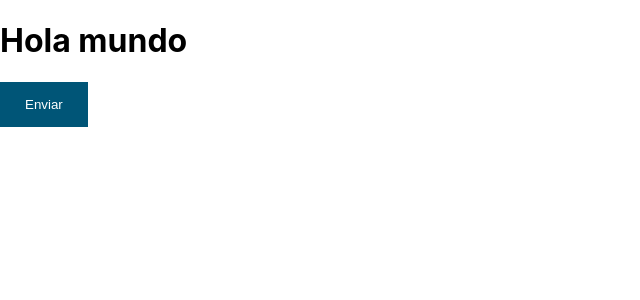
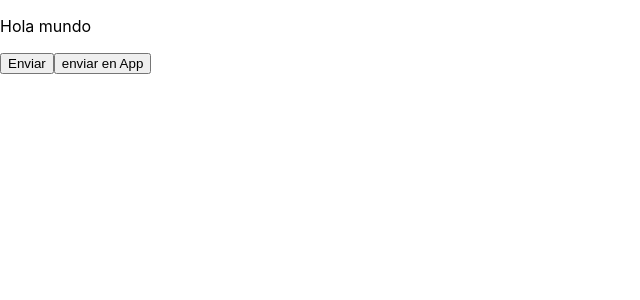
Before and after one commit to jdanielmrada/courceReact, a React (Create React App) app: page / in a window 1280 px wide. Shown: the top 300 px of the page, without its empty margins (0-640 px from the left). Built offline with nearby package versions, Linux system fonts and the light colour scheme.

Commit message:
mount, update, unmount

```diff
--- a/src/App.js
+++ b/src/App.js
@@ -1,14 +1,55 @@
-import Button from "./button"
+import { Component } from "react"
 
-const App = () => {
-    return (
-        <div>
-            <h1>Hola mundo</h1>
-            <Button onClick={() => console.log('clickead')}>
+class Button extends Component {
+    state = {}
+    constructor(props) {
+        super(props)
+        console.log('constructor', props);
+    }
+    componentDidMount() {
+        console.log('componentDidMount')
+    }
+
+    componentDidUpdate(prevProps, prevState) {
+        console.log('componentDidUpdate', prevProps, prevState)
+    }
+
+    componentWillUnmount() {
+        console.log('Desmontando Componente', this.props, this.state)
+    }
+    render() {
+        console.log('Renderizando button')
+        return (
+            <button onClick={() => this.setState({ prop: 1 })} >
                 Enviar
-            </Button>
-        </div>
-    )
+            </button>
+        )
+    }
+}
+class App extends Component {
+    state = {
+        valor: 3
+    }
+    render() {
+        console.log(this.state)
+        return (
+
+            <div>
+                <p>
+                    Hola mundo
+                </p>
+                {this.state.valor === 3
+                    ? <Button chanchito='Feliz' />
+                    : null
+                }
+                <button
+                    className={`${this.state.valor}`}
+                    onClick={() => this.setState({ valor: 2 })}>
+                    enviar en App
+                </button>
+            </div>
+        )
+    }
 }
 
 export default App
```
Also changed, not shown: 1 other file (tests, documents, lock files or other folders).
